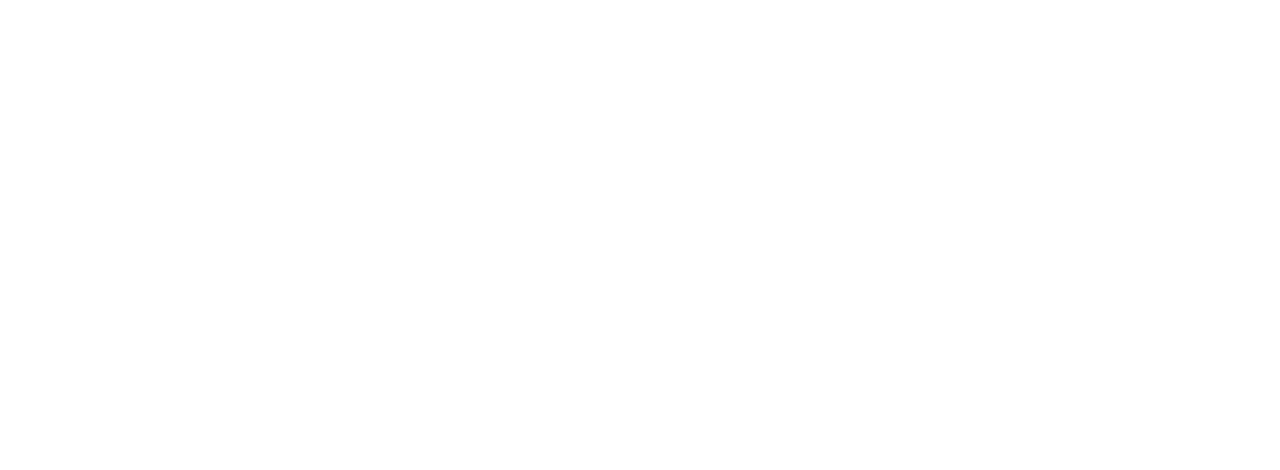
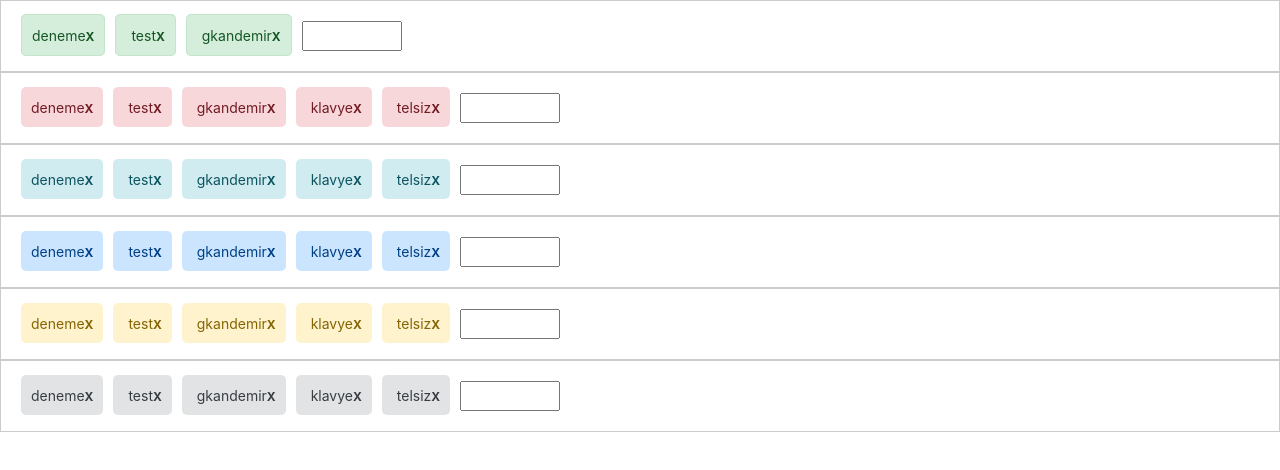
Before and after one commit to hakanpeksen/nuxt-jsdenemeler, a Nuxt app: page /tags in a window 1280 px wide. Before the commit this address had no page. Shown: the top 470 px of the page. Built offline with nearby package versions, Linux system fonts and the light colour scheme.

Commit message:
tags sayfasında  etiket ekleme  örneği yapıldı.

```diff
--- /dev/null
+++ b/components/Tag.vue
@@ -0,0 +1,66 @@
+<template>
+  <span class="tag" :class="selectedTheme">
+    <span class="content"> {{ tag }}</span>
+    <span class="close" @click="$emit('remove-onetagevent', index)">X</span>
+  </span>
+</template>
+<script>
+export default {
+  /* eslint-disable*/
+  props: ['tag', 'index', 'tagColor'],
+  data() {
+    return {
+      selectedTheme: null,
+    }
+  },
+  created() {
+    this.selectedTheme = this.tagColor
+  },
+}
+</script>
+<style scoped>
+.success {
+  background-color: #d5eddb;
+  border: 1px solid #c3e6cb;
+  color: #155724;
+}
+.primary {
+  color: #004085;
+  background-color: #cce5ff;
+  border-color: #b8daff;
+}
+.secondary {
+  color: #383d41;
+  background-color: #e2e3e5;
+  border-color: #d6d8db;
+}
+.info {
+  color: #0c5460;
+  background-color: #d1ecf1;
+  border-color: #bee5eb;
+}
+.warning {
+  color: #856404;
+  background-color: #fff3cd;
+  border-color: #ffeeba;
+}
+.danger {
+  color: #721c24;
+  background-color: #f8d7da;
+  border-color: #f5c6cb;
+}
+.tag {
+  padding: 10px;
+  cursor: default;
+  margin-right: 10px;
+  border-radius: 5px;
+}
+.tag * {
+  font-size: 14px;
+}
+.tag .close {
+  font-weight: bold;
+  font-size: 12px;
+  cursor: pointer;
+}
+</style>
--- /dev/null
+++ b/components/Tags.vue
@@ -0,0 +1,98 @@
+<template>
+  <div class="tag-container">
+    <Tag
+      v-for="(tag, index) in tags"
+      :key="tag"
+      :tag="tag"
+      :index="index"
+      :tag-color="color"
+      @remove-onetagevent="removeOneTag($event)"
+    />
+    <input type="text" @keydown.enter="addTag" @keydown.backspace="removeTag" />
+    <div v-if="error" class="error">Bu etiket daha önceden eklenmiş!!</div>
+  </div>
+</template>
+<script>
+import Tag from './Tag'
+export default {
+  components: {
+    Tag,
+  },
+  /* eslint-disable*/
+  props: {
+    value: {
+      required: false,
+    },
+    color: {
+      type: String,
+      required: false,
+      default: 'primary',
+    },
+  },
+  data() {
+    return {
+      tags: [],
+      error: false,
+    }
+  },
+  watch: {
+    tags() {
+      this.$emit('input', this.tags.join(','))
+    },
+  },
+  created() {
+    if (this.value) {
+      if (this.value.length > 0) {
+        // deneme,test
+        this.tags = this.value.split(',')
+      }
+    }
+  },
+  methods: {
+    addTag(event) {
+      const text = event.target
+      let matchedTag = false
+      if (text.value.length > 0) {
+        this.tags.forEach((tag) => {
+          if (tag.toLowerCase() === text.value.toLowerCase()) {
+            matchedTag = true
+          }
+        })
+        if (!matchedTag) {
+          this.tags.push(text.value)
+          text.value = ''
+        } else {
+          this.error = true
+          setTimeout(() => {
+            this.error = false
+          }, 2000)
+        }
+      }
+    },
+    removeTag(e) {
+      if (e.target.value.length <= 0) {
+       this.tags.splice(this.tags.length - 1, 1)
+      }
+    },
+    removeOneTag(index) {
+      this.tags.splice(index, 1)
+    },
+  },
+}
+</script>
+<style scoped>
+.tag-container {
+  border: 1px solid #ccc;
+  padding: 20px;
+}
+input {
+  outline: none;
+  height: 30px;
+  width: 100px;
+}
+.error {
+  font-size: 12px;
+  color: red;
+  margin-top: 5px;
+}
+</style>
--- /dev/null
+++ b/pages/tags.vue
@@ -0,0 +1,26 @@
+<template>
+  <div class="container">
+    <Tags v-model="tags" color="success" />
+    <Tags v-model="tags2" color="danger" />
+    <Tags v-model="tags2" color="info" />
+    <Tags v-model="tags2" color="primary" />
+    <Tags v-model="tags2" color="warning" />
+    <Tags v-model="tags2" color="secondary" />
+  </div>
+</template>
+<script>
+import Tags from '@/components/Tags'
+export default {
+  components: {
+    Tags,
+  },
+  data() {
+    return {
+      tags: 'deneme,test,gkandemir',
+      tags2: 'deneme,test,gkandemir,klavye,telsiz',
+    }
+  },
+}
+</script>
+
+<style scoped></style>
```
